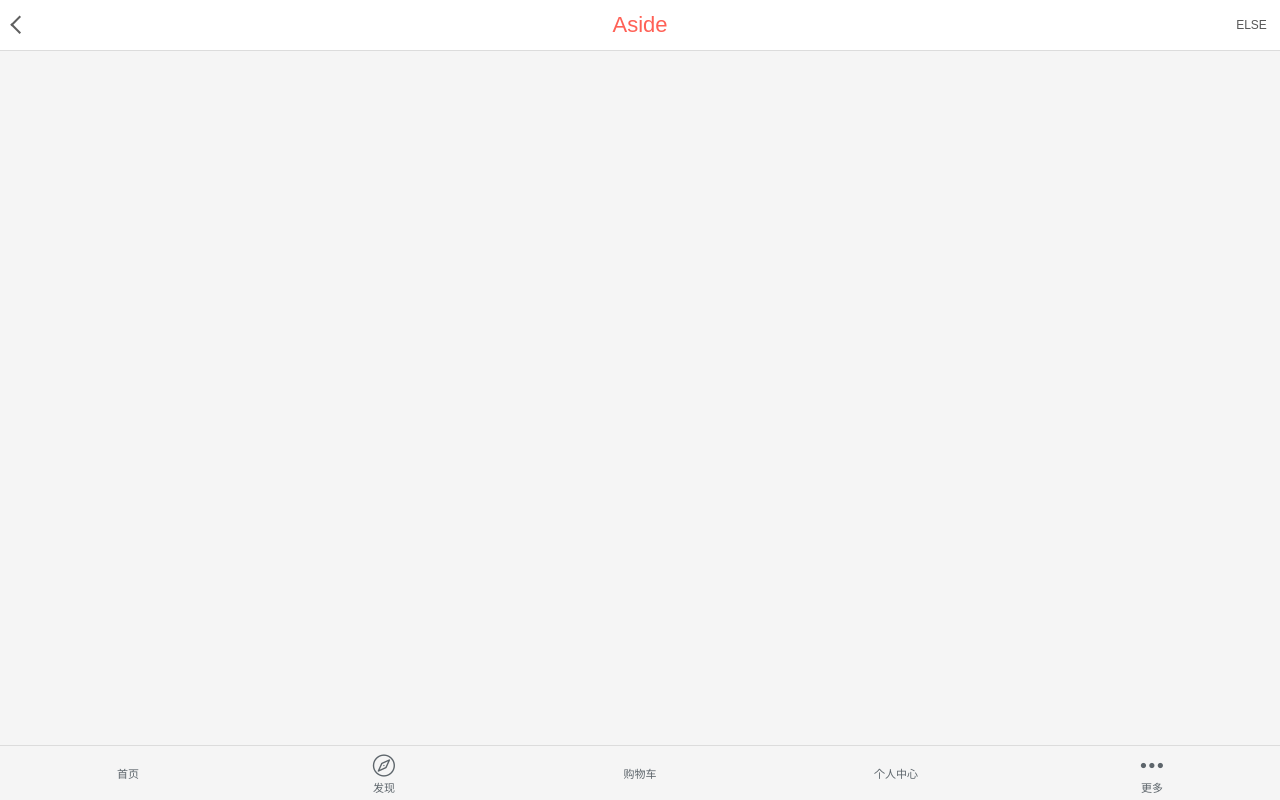
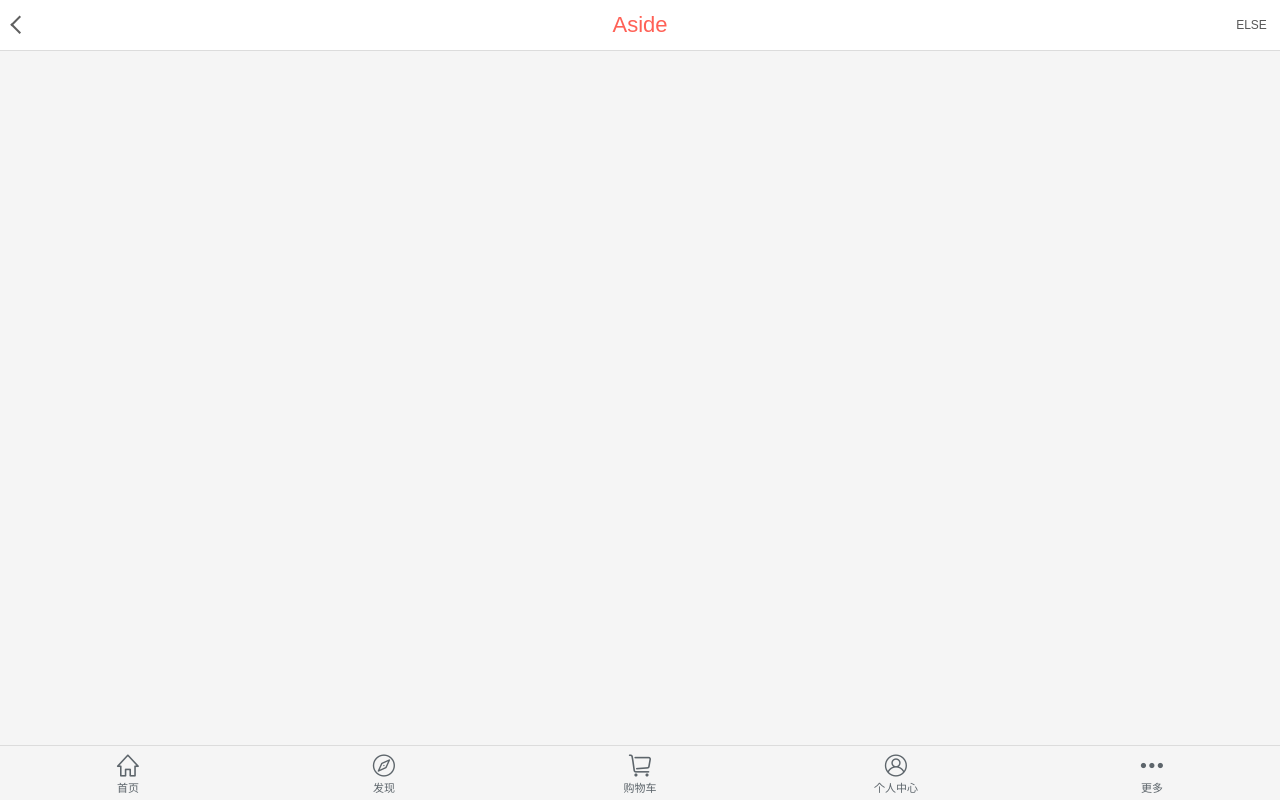
Before and after one commit to aloncai/ydui, a website: page src/html/tabbar.html in a window 1280 px wide. Drawn offline with Linux system fonts and the light colour scheme.

Commit message:
Fix tabbar bugs

```diff
--- a/src/html/tabbar.html
+++ b/src/html/tabbar.html
@@ -24,10 +24,10 @@
         </nav>
     </header>
     <footer class="m-tabbar">
-        <a href="../index.html"><i class="icon-home-un"></i><span>首页</span></a>
+        <a href="../index.html"><i class="icon-home"></i><span>首页</span></a>
         <a href="../index.html"><i class="icon-discover"></i><span>发现</span></a>
-        <a href="../index.html"><i class="icon-shopcart-un"></i><span>购物车</span></a>
-        <a href="../index.html"><i class="icon-ucenter-un"></i><span>个人中心</span></a>
+        <a href="../index.html"><i class="icon-shopcart"></i><span>购物车</span></a>
+        <a href="../index.html"><i class="icon-ucenter"></i><span>个人中心</span></a>
         <a href="../index.html"><i class="icon-more"></i><span>更多</span></a>
     </footer>
 </section>
```
Also changed, not shown: dist/example/html/tabbar.html.
